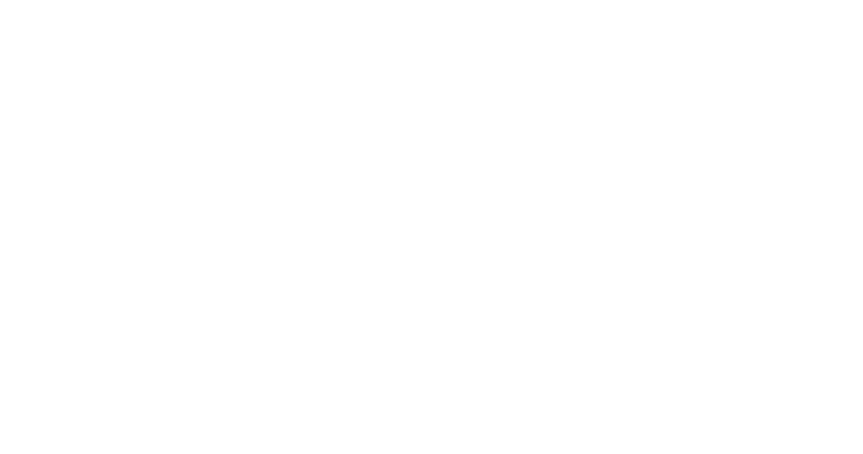
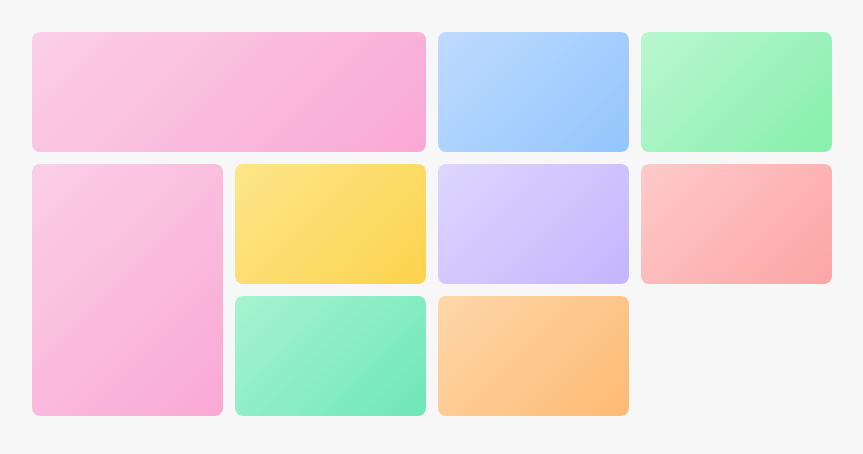
Before and after one commit to Salwa36S/Flex-and-grid-tasks-solutions, a plain HTML site: page task-08-gallery/index.html in a window 1280 px wide. Shown: the whole page, without its empty margins (208-1071 px from the left). Drawn offline with Linux system fonts and the light colour scheme.

Commit message:
complate task 08 gallary

```diff
--- a/task-08-gallery/styles.css
+++ b/task-08-gallery/styles.css
@@ -1 +1,61 @@
 /* TODO: build .gallery with CSS Grid to match the mockup */
+* {
+  margin: 0;
+  padding: 0;
+  box-sizing: border-box;
+}
+
+body {
+  padding: 32px;
+  background: #f7f7f8;
+  color: #1a1a1a;
+  font-family:sans-serif;
+}
+
+.gallery {
+  display: grid;
+  grid-template-columns: repeat(4, 1fr);
+  grid-auto-rows: 120px;
+  gap: 12px;
+  max-width: 800px;
+  margin: 0 auto;
+}
+
+.gallery-item {
+  border-radius: 8px;
+  background: #e5e7eb;
+}
+
+.wide {
+    grid-column: span 2;
+}
+.tall {
+    grid-row: span 2;
+}
+.gallery-item:nth-child(1) {
+    background: linear-gradient(135deg, #fbcfe8, #f9a8d4);
+}
+.gallery-item:nth-child(2) {
+     background: linear-gradient(135deg, #bfdbfe, #93c5fd);
+}
+.gallery-item:nth-child(3) {
+    background: linear-gradient(135deg, #bbf7d0, #86efac);
+}
+.gallery-item:nth-child(4) {
+     background: linear-gradient(135deg, #fbcfe8, #f9a8d4);
+}
+.gallery-item:nth-child(5) {
+    background: linear-gradient(135deg, #fde68a, #fcd34d);
+}
+.gallery-item:nth-child(6) {
+     background: linear-gradient(135deg, #ddd6fe, #c4b5fd);
+}
+.gallery-item:nth-child(7) {
+    background: linear-gradient(135deg, #fecaca, #fca5a5);
+}
+.gallery-item:nth-child(8) {
+    background: linear-gradient(135deg, #a7f3d0, #6ee7b7);
+}
+.gallery-item:nth-child(9) {
+    background: linear-gradient(135deg, #fed7aa, #fdba74);
+}
```
